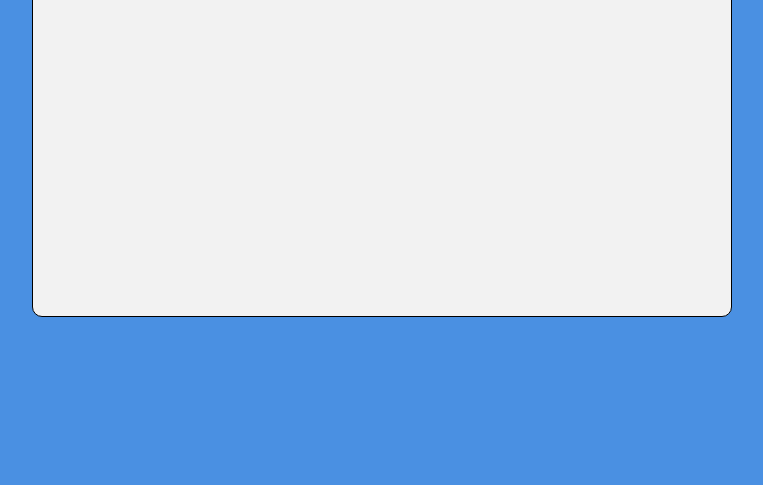
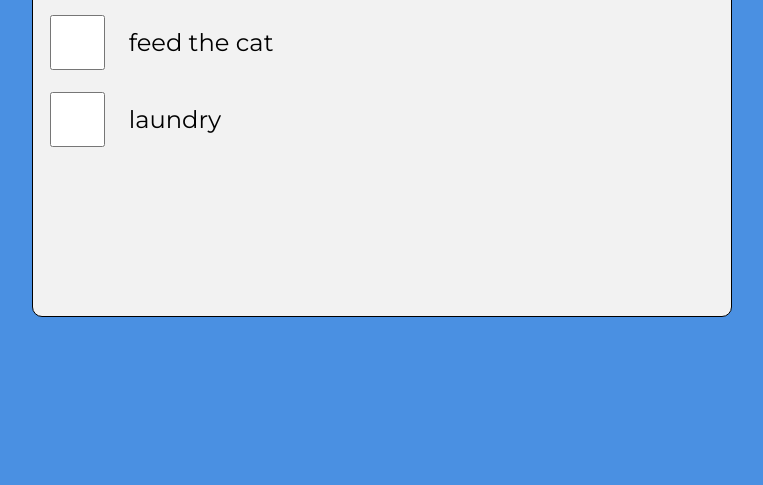
Before and after one commit to dylanawhite92/persistent-sass-todo, a plain HTML site: page index.html in a window 1280 px wide. Shown: the part 315-800 px from the top of the page, without its empty margins (258-1021 px from the left). Drawn offline with Linux system fonts and the light colour scheme.

Commit message:
checkbox styles

```diff
--- a/sass/_listContainer.scss
+++ b/sass/_listContainer.scss
@@ -17,5 +17,33 @@
         padding: 0 0.5rem;
       }
     }
+
+    hr {
+      width: 100%;
+    }
+  }
+
+  .item {
+    display: flex;
+    justify-content: flex-start;
+    align-items: center;
+    padding-top: 1rem;
+
+    input[type='checkbox'] {
+      text-align: center;
+      width: 2.5rem;
+      min-width: 48px;
+      height: 2.5rem;
+      min-height: 48px;
+      margin-right: 1.1rem;
+    }
+
+    input[type='checkbox']:focus + label {
+      text-decoration: underline;
+    }
+
+    label {
+      font-size: 1.1rem;
+    }
   }
 }
```
Also changed, not shown: dist/css/style.min.css, 1 other file.
